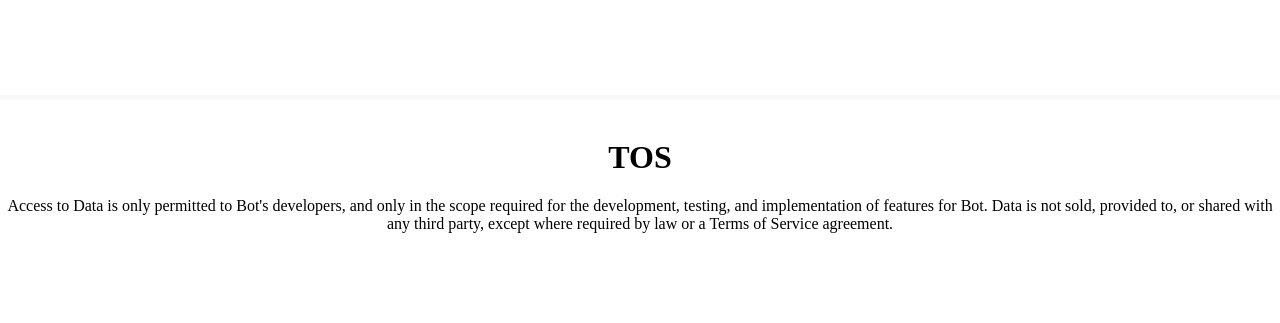
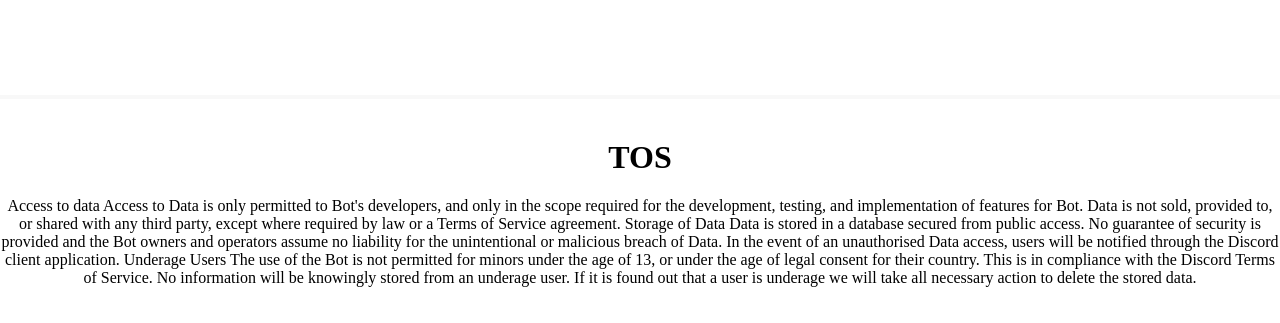
Before and after one commit to LoganIol/loganlol, a plain HTML site: page index.html in a window 1280 px wide. Shown: the part 1079-1402 px from the top of the page. Before the commit the page ends 1348 px from the top, so only its background shows below. Drawn offline with Linux system fonts and the light colour scheme.

Commit message:
Update index.html

```diff
--- a/index.html
+++ b/index.html
@@ -166,7 +166,15 @@
     <div id="sep"></div>
     <div id="TOS">
         <center><br><h1>TOS</h1>
-        Access to Data is only permitted to Bot's developers, and only in the scope required for the development, testing, and implementation of features for Bot. Data is not sold, provided to, or shared with any third party, except where required by law or a Terms of Service agreement.
+        Access to data
+Access to Data is only permitted to Bot's developers, and only in the scope required for the development, testing, and implementation of features for Bot. Data is not sold, provided to, or shared with any third party, except where required by law or a Terms of Service agreement.
+
+Storage of Data
+Data is stored in a database secured from public access. No guarantee of security is provided and the Bot owners and operators assume no liability for the unintentional or malicious breach of Data. In the event of an unauthorised Data access, users will be notified through the Discord client application.
+
+Underage Users
+The use of the Bot is not permitted for minors under the age of 13, or under the age of legal consent for their country. This is in compliance with the Discord Terms of Service. No information will be knowingly stored from an underage user. If it is found out that a user is underage we will take all necessary action to delete the stored data.
+
     <br><br><br>
     </center></div>
 <script>
```
